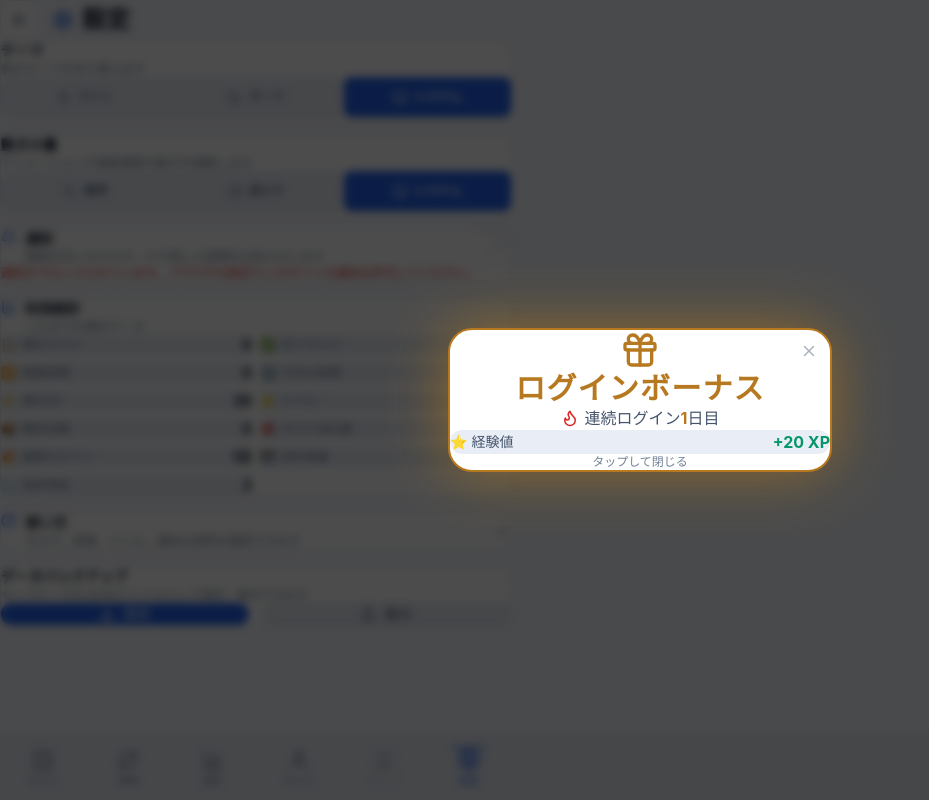
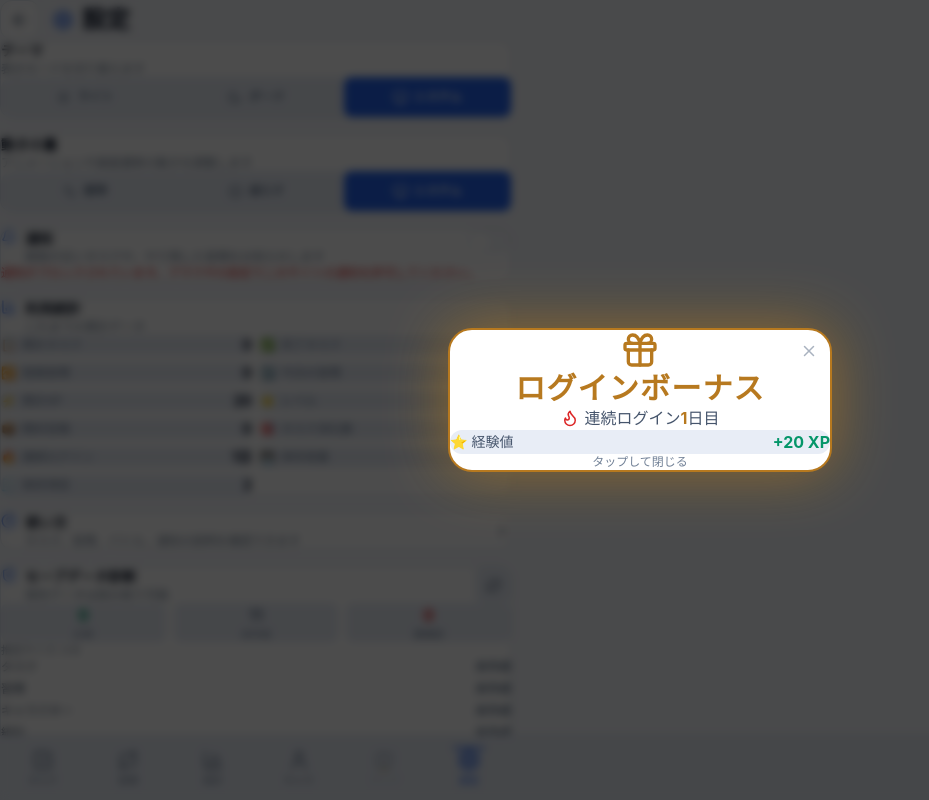
Before and after one commit to YuTakane256/Life-Quest, a React (Vite) app: page /settings in a window 1280 px wide. Shown: the top 800 px of the page, without its empty margins (0-929 px from the left). Built offline with nearby package versions, Linux system fonts and the light colour scheme.

Commit message:
feat: add save data diagnostics #286

```diff
--- /dev/null
+++ b/src/components/ui/SaveDataHealthSettings.tsx
@@ -0,0 +1,86 @@
+import { useState } from 'react';
+import { RefreshCw, ShieldCheck } from 'lucide-react';
+import { inspectSaveDataHealth, type SaveDataSectionStatus } from '../../utils/saveDataHealth';
+import { formatStorageBytes } from '../../utils/storageUsage';
+
+const STATUS_LABELS: Record<SaveDataSectionStatus, string> = {
+    healthy: '正常',
+    missing: '未作成',
+    invalid: '要確認',
+};
+
+const STATUS_COLORS: Record<SaveDataSectionStatus, string> = {
+    healthy: 'var(--color-accent-emerald)',
+    missing: 'var(--color-text-muted)',
+    invalid: 'var(--color-text-danger)',
+};
+
+export function SaveDataHealthSettings() {
+    const [, setRefreshToken] = useState(0);
+    const report = inspectSaveDataHealth();
+
+    const headline = report.invalidCount > 0
+        ? `${report.invalidCount}件の破損候補`
+        : report.available
+            ? '保存データは読み取り可能'
+            : '保存データを確認できません';
+
+    return (
+        <section className="rounded-xl p-4" style={{ backgroundColor: 'var(--color-bg-card)', border: '1px solid var(--color-border-default)' }}>
+            <div className="flex items-start justify-between gap-3 mb-3">
+                <div className="flex items-start gap-2 min-w-0">
+                    <ShieldCheck size={16} className="mt-0.5 flex-shrink-0" style={{ color: 'var(--color-accent-primary)' }} />
+                    <div className="min-w-0">
+                        <h2 className="text-sm font-semibold" style={{ color: 'var(--color-text-primary)' }}>セーブデータ診断</h2>
+                        <p className="text-xs mt-1" style={{ color: report.invalidCount > 0 ? 'var(--color-text-danger)' : 'var(--color-text-muted)' }}>
+                            {headline}
+                        </p>
+                    </div>
+                </div>
+                <button
+                    type="button"
+                    onClick={() => setRefreshToken((value) => value + 1)}
+                    className="w-9 h-9 rounded-lg flex items-center justify-center transition-all active:scale-95"
+                    style={{ backgroundColor: 'var(--color-bg-secondary)', color: 'var(--color-text-secondary)' }}
+                    aria-label="診断を更新"
+                >
+                    <RefreshCw size={15} />
+                </button>
+            </div>
+
+            {report.available && (
+                <>
+                    <div className="grid grid-cols-3 gap-2 mb-3">
+                        <Summary label="正常" value={report.healthyCount} color="var(--color-accent-emerald)" />
+                        <Summary label="未作成" value={report.missingCount} color="var(--color-text-muted)" />
+                        <Summary label="要確認" value={report.invalidCount} color="var(--color-text-danger)" />
+                    </div>
+                    <div className="text-[11px] mb-3" style={{ color: 'var(--color-text-muted)' }}>
+                        推定サイズ: {formatStorageBytes(report.totalBytes)}
+                    </div>
+                    <div className="flex flex-col gap-1.5">
+                        {report.sections.map((section) => (
+                            <div key={section.key} className="flex items-center justify-between gap-2 text-xs">
+                                <span className="truncate" style={{ color: 'var(--color-text-secondary)' }}>
+                                    {section.label}
+                                </span>
+                                <span className="font-semibold flex-shrink-0" style={{ color: STATUS_COLORS[section.status] }}>
+                                    {STATUS_LABELS[section.status]}
+                                </span>
+                            </div>
+                        ))}
+                    </div>
+                </>
+            )}
+        </section>
+    );
+}
+
+function Summary({ label, value, color }: { label: string; value: number; color: string }) {
+    return (
+        <div className="rounded-lg px-2 py-2 text-center" style={{ backgroundColor: 'var(--color-bg-secondary)' }}>
+            <div className="text-base font-bold" style={{ color }}>{value}</div>
+            <div className="text-[10px]" style={{ color: 'var(--color-text-muted)' }}>{label}</div>
+        </div>
+    );
+}
--- a/src/pages/SettingsPage.tsx
+++ b/src/pages/SettingsPage.tsx
@@ -4,6 +4,7 @@ import { DataBackupSettings } from '../components/ui/DataBackupSettings';
 import { MotionSettings } from '../components/ui/MotionSettings';
 import { ThemeSettings } from '../components/ui/ThemeSettings';
 import { NotificationSettings } from '../components/ui/NotificationSettings';
+import { SaveDataHealthSettings } from '../components/ui/SaveDataHealthSettings';
 import { UsageStatsSettings } from '../components/ui/UsageStatsSettings';
 import { useBackWithFallback } from '../hooks/useBackWithFallback';
 
@@ -50,6 +51,7 @@ export function SettingsPage() {
                     </div>
                     <ChevronRight size={18} className="flex-shrink-0" style={{ color: 'var(--color-text-muted)' }} />
                 </button>
+                <SaveDataHealthSettings />
                 <DataBackupSettings />
             </div>
         </div>
--- /dev/null
+++ b/src/utils/saveDataHealth.ts
@@ -0,0 +1,79 @@
+export type SaveDataSectionStatus = 'healthy' | 'missing' | 'invalid';
+
+export interface SaveDataSectionReport {
+    key: string;
+    label: string;
+    required: boolean;
+    status: SaveDataSectionStatus;
+    byteLength: number;
+}
+
+export interface SaveDataHealthReport {
+    available: boolean;
+    sections: SaveDataSectionReport[];
+    healthyCount: number;
+    missingCount: number;
+    invalidCount: number;
+    totalBytes: number;
+}
+
+const SAVE_DATA_SECTIONS = [
+    { key: 'quest-board-tasks', label: 'タスク', required: true },
+    { key: 'quest-board-habits', label: '習慣', required: true },
+    { key: 'quest-board-game', label: 'キャラクター', required: true },
+    { key: 'quest-board-stats', label: '統計', required: true },
+    { key: 'quest-board-theme', label: 'テーマ', required: false },
+    { key: 'quest-board-motion', label: '動きの量', required: false },
+    { key: 'quest-board-notifications', label: '通知', required: false },
+    { key: 'quest-board-login-bonus', label: 'ログインボーナス', required: false },
+    { key: 'quest-board-battle-history', label: 'バトル履歴', required: false },
+    { key: 'quest-board-task-sort', label: 'タスク並び順', required: false },
+    { key: 'quest-board-habit-sort', label: '習慣並び順', required: false },
+] as const;
+
+function byteLength(value: string): number {
+    return value.length * 2;
+}
+
+function inspectSection(storage: Storage, section: typeof SAVE_DATA_SECTIONS[number]): SaveDataSectionReport {
+    const value = storage.getItem(section.key);
+    if (value === null) {
+        return { ...section, status: 'missing', byteLength: 0 };
+    }
+
+    try {
+        const parsed: unknown = JSON.parse(value);
+        const isObject = typeof parsed === 'object' && parsed !== null && !Array.isArray(parsed);
+        return {
+            ...section,
+            status: isObject ? 'healthy' : 'invalid',
+            byteLength: byteLength(section.key) + byteLength(value),
+        };
+    } catch {
+        return {
+            ...section,
+            status: 'invalid',
+            byteLength: byteLength(section.key) + byteLength(value),
+        };
+    }
+}
+
+export function inspectSaveDataHealth(storage: Storage | null | undefined = globalThis.localStorage): SaveDataHealthReport {
+    if (!storage) {
+        return { available: false, sections: [], healthyCount: 0, missingCount: 0, invalidCount: 0, totalBytes: 0 };
+    }
+
+    try {
+        const sections = SAVE_DATA_SECTIONS.map((section) => inspectSection(storage, section));
+        return {
+            available: true,
+            sections,
+            healthyCount: sections.filter((section) => section.status === 'healthy').length,
+            missingCount: sections.filter((section) => section.status === 'missing').length,
+            invalidCount: sections.filter((section) => section.status === 'invalid').length,
+            totalBytes: sections.reduce((sum, section) => sum + section.byteLength, 0),
+        };
+    } catch {
+        return { available: false, sections: [], healthyCount: 0, missingCount: 0, invalidCount: 0, totalBytes: 0 };
+    }
+}
```
Also changed, not shown: 1 other file (tests, documents, lock files or other folders).
